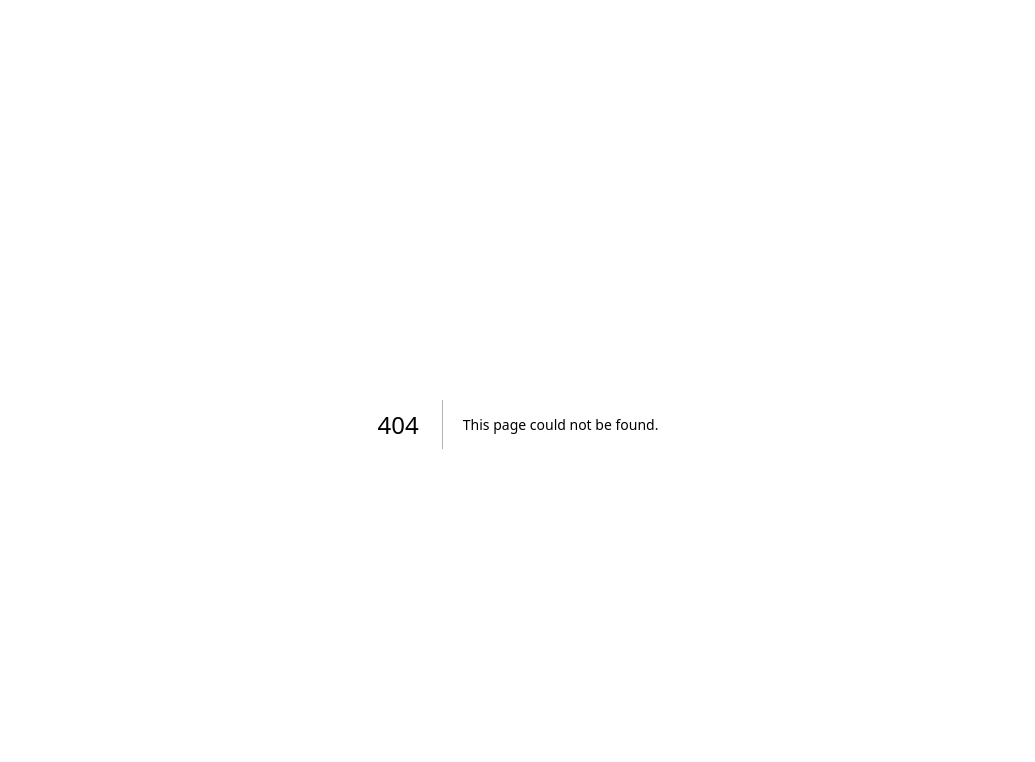
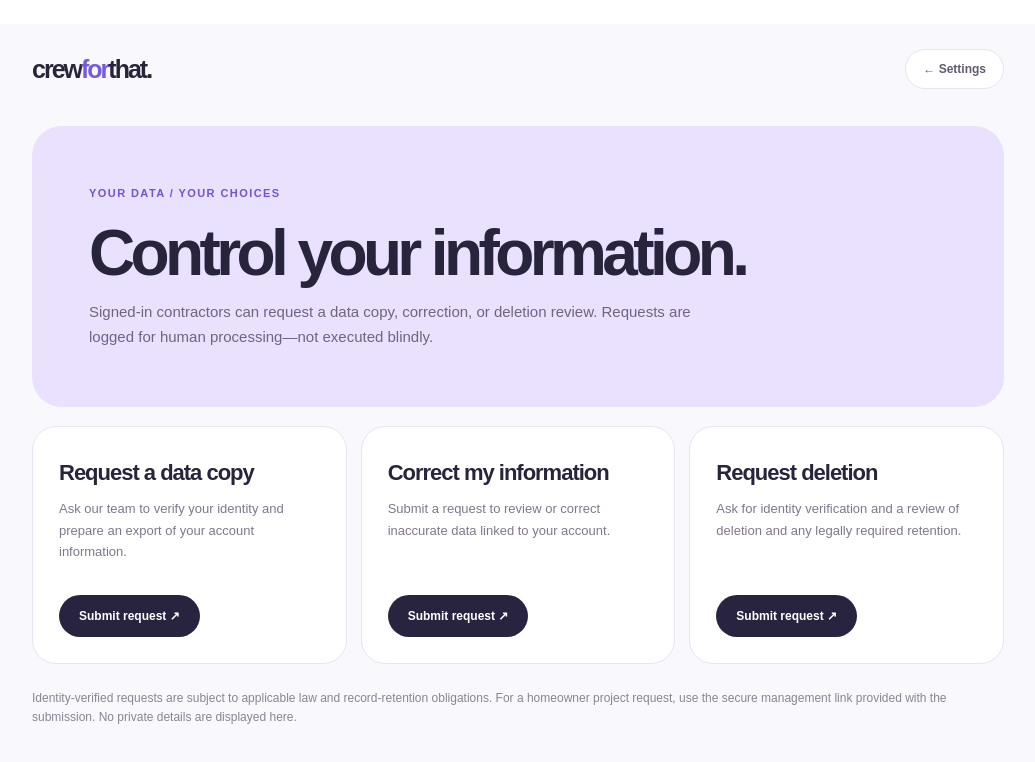
Before and after one commit to Surfguy1985/leadgenbackend, a Next.js app in the folder app/: page /app/privacy in a window 1280 px wide. Before the commit this address had no page. Shown: the top 762 px of the page, without its empty margins (56-1091 px from the left). Built offline with nearby package versions, Linux system fonts and the light colour scheme.

Commit message:
Build verified contractor privacy and account-data request experience

```diff
--- /dev/null
+++ b/app/src/app/app/privacy/page.tsx
@@ -0,0 +1,48 @@
+"use client";
+import { useState } from "react";
+type RequestType="export"|"delete"|"correct";
+const choices:[RequestType,string,string][]=[
+ ["export","Request a data copy","Ask our team to verify your identity and prepare an export of your account information."],
+ ["correct","Correct my information","Submit a request to review or correct inaccurate data linked to your account."],
+ ["delete","Request deletion","Ask for identity verification and a review of deletion and any legally required retention."],
+];
+export default function PrivacyRequests(){
+ const [busy,setBusy]=useState<RequestType|null>(null),[done,setDone]=useState(""),[error,setError]=useState("");
+ async function submit(type:RequestType){
+  if(busy)return;setBusy(type);setError("");setDone("");
+  try{
+    const res=await fetch("/api/contractor/privacy",{method:"POST",headers:{"Content-Type":"application/json"},body:JSON.stringify({request_type:type})});
+    if(res.status===401){window.location.assign("/login?next=/app/privacy");return;}
+    const json=await res.json().catch(()=>({}));
+    if(!res.ok)throw Error("The request could not be submitted. Try again later.");
+    setDone("Request received for "+type+". Reference: "+json.id+". This does not mean processing is complete.");
+  }catch(e){setError(e instanceof Error?e.message:"Request not confirmed.");}
+  finally{setBusy(null);}
+ }
+ return <main className="cfprivacy">
+ <style>{`
+ .cfprivacy{background:#F9F8FC;min-height:100svh;color:#28243C;font-family:Arial,-apple-system,BlinkMacSystemFont,sans-serif;padding:25px clamp(16px,5vw,75px) 90px}.cfprivacy *{box-sizing:border-box}
+ .cfprivacy__nav,.cfprivacy__main{max-width:1000px;margin:0 auto}.cfprivacy__nav{display:flex;justify-content:space-between;align-items:center;gap:14px;margin-bottom:37px}
+ .cfprivacy__brand{font-size:25px;font-weight:900;letter-spacing:-.08em;color:#28243C;text-decoration:none}.cfprivacy__brand span{color:#745BDD}
+ .cfprivacy__back{background:#fff;border:1px solid #E8E3EF;color:#625A72;text-decoration:none;border-radius:100px;padding:12px 17px;font-size:12px;font-weight:800}
+ .cfprivacy__hero{padding:clamp(30px,5vw,57px);border-radius:30px;background:#E9E1FF;margin-bottom:19px}.cfprivacy__eyebrow{font-weight:850;font-size:11px;letter-spacing:.13em;color:#7155CE}
+ .cfprivacy__hero h1{font-size:clamp(38px,5vw,64px);letter-spacing:-.072em;line-height:1.1;margin:17px 0 12px}
+ .cfprivacy__hero p{color:#6E657F;font-size:15px;line-height:1.65;max-width:650px;margin:0}
+ .cfprivacy__grid{display:grid;gap:14px;grid-template-columns:repeat(3,minmax(0,1fr))}
+ .cfprivacy__card{display:flex;flex-direction:column;align-items:flex-start;gap:12px;padding:26px;border:1px solid #E9E4F0;border-radius:24px;background:#fff}
+ .cfprivacy__card h2{font-size:22px;letter-spacing:-.046em;line-height:1.2;margin:7px 0 0}.cfprivacy__card p{font-size:13px;color:#80778C;line-height:1.65;margin:0 0 20px}
+ .cfprivacy__card button{margin-top:auto;border:0;background:#28233E;border-radius:100px;color:white;font-weight:850;padding:14px 20px;font-size:12px;cursor:pointer}
+ .cfprivacy__card button:disabled{opacity:.55}
+ .cfprivacy__status{background:#E9F8EC;border:1px solid #CDE6D3;color:#356D46;padding:18px;border-radius:17px;font-size:13px;line-height:1.6;margin:20px 0}
+ .cfprivacy__error{background:#FFF2ED;border:1px solid #F2D7CC;color:#8D4433;padding:18px;border-radius:17px;margin:20px 0}
+ .cfprivacy__note{font-size:12px;color:#8B8493;line-height:1.65;margin-top:25px}
+ @media(max-width:850px){.cfprivacy__grid{grid-template-columns:1fr}.cfprivacy__card{min-height:0}}
+ `}</style>
+ <nav className="cfprivacy__nav"><a href="https://lead-gen-site-dc4966.webflow.io/" className="cfprivacy__brand">crew<span>for</span>that.</a><a className="cfprivacy__back" href="/app/settings">← Settings</a></nav>
+ <div className="cfprivacy__main">
+ <header className="cfprivacy__hero"><span className="cfprivacy__eyebrow">YOUR DATA / YOUR CHOICES</span><h1>Control your information.</h1><p>Signed-in contractors can request a data copy, correction, or deletion review. Requests are logged for human processing—not executed blindly.</p></header>
+ <div className="cfprivacy__grid">{choices.map(([type,title,description])=><section className="cfprivacy__card" key={type}><h2>{title}</h2><p>{description}</p><button type="button" onClick={()=>void submit(type)} disabled={!!busy}>{busy===type?"Submitting…":"Submit request ↗"}</button></section>)}</div>
+ {done&&<p className="cfprivacy__status" role="status">{done}</p>}{error&&<p className="cfprivacy__error" role="alert">{error}</p>}
+ <p className="cfprivacy__note">Identity-verified requests are subject to applicable law and record-retention obligations. For a homeowner project request, use the secure management link provided with the submission. No private details are displayed here.</p>
+ </div></main>;
+}
```
